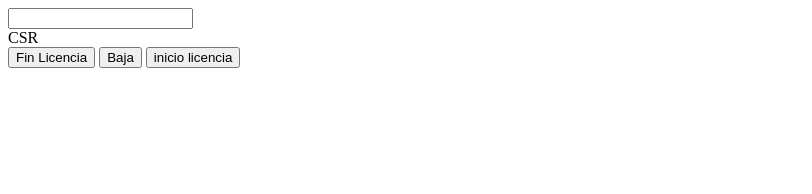
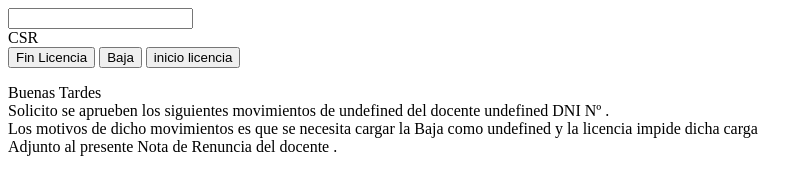
Before and after one commit to federico-batalla/Laburo, a plain HTML site: page index.html in a window 1280 px wide. Both pictures are taken after a click on the button "Fin Licencia". Shown: the whole page, without its empty margins (0-812 px from the left). Drawn offline with Linux system fonts and the light colour scheme.

Commit message:
se limpia la cadean por tabulaciones

```diff
--- a/index.html
+++ b/index.html
@@ -27,7 +27,7 @@
 
 
         </div>
-        <div>
+        <div id="divNuevo">
 
         </div>
     </div>
--- a/script.js
+++ b/script.js
@@ -7,10 +7,11 @@ let input = document.getElementById("input");
 
 let textos = [];
 
+let divNuevo = document.getElementById("divNuevo");
 
 function limpiarCadena(texto){
 
-    let aux1 = texto.replace(/\t+/g,'-');
+    let aux1 = texto.replace(/\t+/g,'-').toLowerCase();
     let aux2 = [];
     aux2 = aux1.split("-");
 
@@ -28,11 +29,15 @@ function FinLic(){
     textos = limpiarCadena(input.value);
 
     let dni = textos[0];
-    let apellido = textos [1]
-
+    let nombre = textos [1];
+    let tipoLic = textos[6];
+    let situacionRevista = textos[7];
     console.log(textos);
-    console.log(dni,apellido);
+    console.log(dni,nombre);
 
 
+    let nota = document.createElement("p");
+    nota.innerHTML = "Buenas Tardes <br> Solicito se aprueben los siguientes movimientos de "+tipoLic+" del docente "+nombre+" DNI Nº "+dni+". <br>Los motivos de dicho movimientos es que se necesita cargar la Baja como "+situacionRevista+"  y la licencia impide dicha carga <br> Adjunto al presente Nota de Renuncia del docente ."
+    divNuevo.appendChild(nota);
 
 }
```
